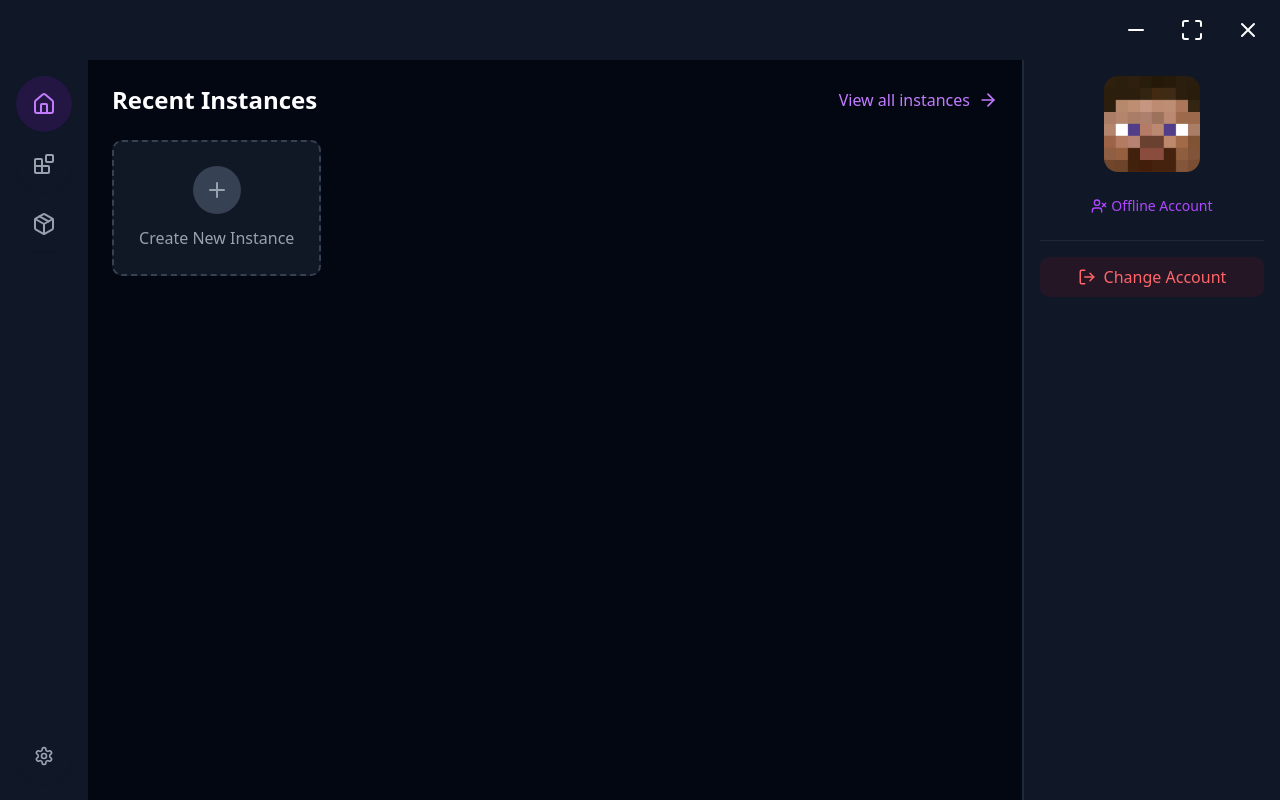
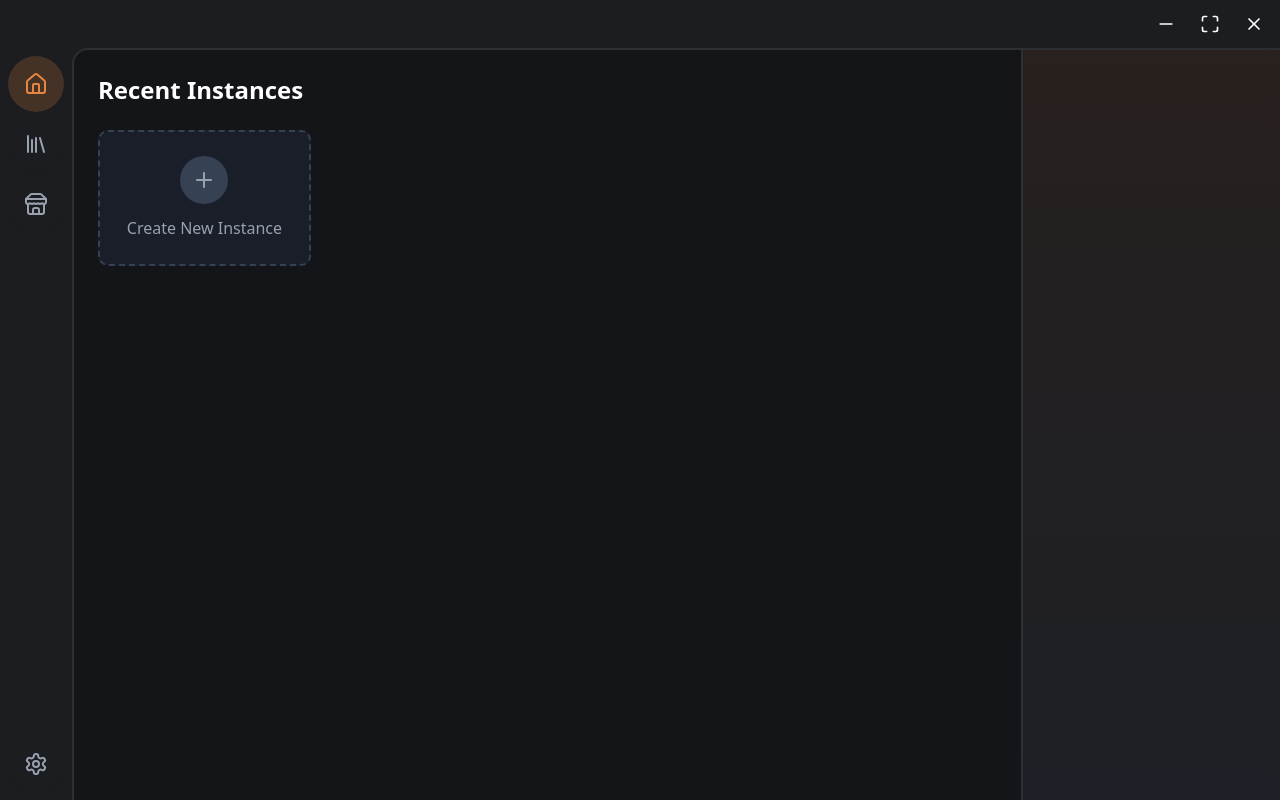
Before and after one commit to SynthLauncher/SynthLauncher, a React (Vite) app in the folder crates/sl-frontend/: page / in a window 1280 px wide. Built offline with nearby package versions, Linux system fonts and the light colour scheme.

Commit message:
Changing color scheme

```diff
--- a/crates/sl-frontend/src/App.tsx
+++ b/crates/sl-frontend/src/App.tsx
@@ -32,13 +32,13 @@ function App() {
   };
 
   return (
-    <div className="flex flex-col h-screen bg-gray-950 text-white overflow-hidden">
+    <div className="flex flex-col h-screen bg-[#1B1D21] overflow-hidden">
       <Navbar />
 
       <div className="flex h-full overflow-hidden">
         <Sidebar activeTab={activeTab} setActiveTab={setActiveTab} />
 
-        <div className="flex w-full overflow-auto">
+        <div className="flex w-full bg-[#141518] rounded-tl-2xl border-t-2 border-l-2 border-[#2D2F32]">
           <div className="w-full">{renderContent()}</div>
           <ProfileSidebar />
         </div>
--- a/crates/sl-frontend/src/components/layout/Navbar.tsx
+++ b/crates/sl-frontend/src/components/layout/Navbar.tsx
@@ -9,31 +9,31 @@ import {
 export const Navbar = () => {
   return (
     <nav
-      className="bg-gray-900 w-full flex h-15 justify-end items-center p-1"
+      className="bg-[#1B1D21] w-full flex h-12 justify-end items-center p-1"
       data-tauri-drag-region
     >
       <div className="flex">
         <Button
           variant="ghost"
           onClick={handleWindowMinimize}
-          className="group hover:bg-slate-500/20 rounded-full p-0 flex items-center justify-center w-14 h-14 transition-all duration-200"
+          className="group hover:bg-[#89C733] rounded-full p-0 flex items-center justify-center w-11 h-11 transition-all duration-300"
         >
-          <Minus className="text-white transition-all duration-200 transform group-hover:scale-105" />
+          <Minus className="text-white group-hover:text-black transition-all duration-300 transform group-hover:scale-105" />
         </Button>
-
+{/*hover:bg-slate-500/20 */}
         <Button
           variant="ghost"
           onClick={handleWinndowMaximize}
-          className="group hover:bg-slate-500/20 rounded-full p-0 flex items-center justify-center w-14 h-14 transition-all duration-200"
+          className="group hover:bg-[#FCB335] rounded-full p-0 flex items-center justify-center w-11 h-11 transition-all duration-300"
         >
-          <Maximize className="text-white transition-all duration-200 transform group-hover:scale-105" />
+          <Maximize className="text-white group-hover:text-black transition-all duration-300 transform group-hover:scale-105" />
         </Button>
         <Button
           variant="ghost"
           onClick={handleWindowClose}
-          className="group hover:bg-red-400 rounded-full p-0 flex items-center justify-center w-14 h-14 transition-all duration-200"
+          className="group hover:bg-red-400 rounded-full p-0 flex items-center justify-center w-11 h-11 transition-all duration-300"
         >
-          <X className="text-white group-hover:text-black transition-all duration-200 transform group-hover:scale-105" />
+          <X className="text-white group-hover:text-black transition-all duration-300 transform group-hover:scale-105" />
         </Button>
       </div>
     </nav>
--- a/crates/sl-frontend/src/components/layout/ProfileSidebar.tsx
+++ b/crates/sl-frontend/src/components/layout/ProfileSidebar.tsx
@@ -1,5 +1,4 @@
 import React, { useEffect, useState } from "react";
-import { Crown, LogOut, UserX } from "lucide-react";
 import { PlayerProfile } from "@/lib/types/profiles";
 import { getCurrentProfile } from "@/lib/commands/profiles";
 
@@ -11,48 +10,8 @@ const ProfileSidebar: React.FC = () => {
   }, []);
 
   return (
-    <div className="w-80 bg-gray-900 border-l-2 border-gray-800 p-4 overflow-y-auto">
-      <div className="space-y-6">
-        <div className="text-center">
-          <div className="relative w-24 h-24 mx-auto mb-4">
-            <div className="w-full h-full rounded-xl overflow-hidden">
-              <img
-                src="/steve.png"
-                alt="Profile"
-                className="w-full h-full object-cover"
-              />
-            </div>
-            {/* <button className="absolute bottom-0 right-0 bg-gray-800 hover:bg-gray-700 text-white p-1.5 rounded-lg transition-colors">
-              <Edit2 size={14} />
-            </button> */}
-          </div>
+    <div className="w-80 bg-gradient-to-b from-[#EC8E4F]/10 to-[#1D2026] border-l-2 border-[#2D2F32] p-4 overflow-y-auto">
 
-          <div className="mb-2">
-            <div className="flex items-center justify-center gap-2">
-              <h3 className="text-white font-semibold">{profile?.data.name}</h3>
-            </div>
-          </div>
-
-          {profile?.premium ? (
-            <div className="text-yellow-300 flex items-center justify-center gap-1">
-              <Crown size={16} />
-              <span className="text-sm">Premium Account</span>
-            </div>
-          ) : (
-            <div className="text-purple-500 flex items-center justify-center gap-1">
-              <UserX size={16} />
-              <span className="text-sm">Offline Account</span>
-            </div>
-          )}
-        </div>
-
-        <div className="pt-4 border-t border-gray-800">
-          <button className="w-full bg-red-600/10 hover:bg-red-600/20 text-red-400 rounded-lg px-4 py-2 flex items-center justify-center gap-2 transition-colors">
-            <LogOut size={18} />
-            <span>Change Account</span>
-          </button>
-        </div>
-      </div>
     </div>
   );
 };
--- a/crates/sl-frontend/src/components/layout/Sidebar.tsx
+++ b/crates/sl-frontend/src/components/layout/Sidebar.tsx
@@ -1,5 +1,5 @@
 import React from "react";
-import { Home, Blocks, Package, Settings } from "lucide-react";
+import { Home, Settings, Library, Store } from "lucide-react";
 import { Button } from "../ui/button";
 
 type NavItemProps = {
@@ -14,7 +14,7 @@ const NavItem: React.FC<NavItemProps> = ({ icon, active, onClick }) => {
     <Button
       className={`flex items-center gap-3 px-4 py-3 rounded-full cursor-pointer transition-colors ${
         active
-          ? "bg-purple-800/20 text-purple-400 hover:bg-purple-800/30"
+          ? "bg-[#E78641]/20 text-[#E78641] hover:bg-[#E8A04E]/30"
           : "bg-transparent text-gray-400 hover:bg-gray-800/50 hover:text-gray-200"
       }`}
       size="icon"
@@ -33,16 +33,16 @@ type SidebarProps = {
 const Sidebar: React.FC<SidebarProps> = ({ activeTab, setActiveTab }) => {
   const navItems1 = [
     { id: "home", label: "Home", icon: <Home size={24} /> },
-    { id: "instances", label: "Instances", icon: <Blocks size={24} /> },
-    { id: "store", label: "Store", icon: <Package size={24} /> },
+    { id: "instances", label: "Instances", icon: <Library size={24} /> },
+    { id: "store", label: "Store", icon: <Store size={24} /> },
   ];
 
   const navItems2 = [
-    { id: "settings", label: "Settings", icon: <Settings size={20} /> },
+    { id: "settings", label: "Settings", icon: <Settings size={24} /> },
   ];
 
   return (
-    <div className="bg-gray-900 h-full p-4 flex flex-col items-center justify-between">
+    <div className="bg-[#1B1D21] h-full p-2 flex flex-col items-center justify-between">
       <div className="flex flex-col gap-1">
         {navItems1.map((item) => (
           <NavItem
--- a/crates/sl-frontend/src/lib/commands/instances.ts
+++ b/crates/sl-frontend/src/lib/commands/instances.ts
@@ -0,0 +1,17 @@
+import { message } from "@tauri-apps/plugin-dialog";
+import { Instance } from "../types/instances";
+import { invoke } from "@tauri-apps/api/core";
+
+export const getInstances = async (
+  setInstances: (instances: Instance[]) => void
+) => {
+  try {
+    const instances: Instance[] = await invoke("get_instances");
+    setInstances(instances);
+  } catch (error) {
+    await message(`getInstances error: ${error}`, {
+      title: "SynthLauncher Error",
+      kind: "error",
+    });
+  }
+};
--- a/crates/sl-frontend/src/lib/types/instances.ts
+++ b/crates/sl-frontend/src/lib/types/instances.ts
@@ -12,8 +12,8 @@ enum InstanceType {
 };
 
 interface InstanceGameInfo {
-  version: string;
-  release_time: string;
+  id: string;
+  releaseTime: string;
   type: VersionType;
 };
 
--- a/crates/sl-frontend/src/pages/HomePage.tsx
+++ b/crates/sl-frontend/src/pages/HomePage.tsx
@@ -11,10 +11,6 @@ const HomePage: React.FC = () => {
       <div className="mb-8">
         <div className="flex items-center justify-between mb-6">
           <h2 className="text-white text-2xl font-bold">Recent Instances</h2>
-          <button className="text-purple-400 hover:text-purple-300 flex items-center gap-2 transition-colors cursor-pointer">
-            <span>View all instances</span>
-            <ArrowRight size={20} />
-          </button>
         </div>
 
         <div className="grid grid-cols-1 sm:grid-cols-2 lg:grid-cols-3 xl:grid-cols-4 gap-4">
--- a/crates/sl-frontend/src/pages/InstancesPage.tsx
+++ b/crates/sl-frontend/src/pages/InstancesPage.tsx
@@ -1,23 +1,28 @@
-import React from 'react';
-// import InstanceCard from '../components/InstanceCard';
-// import CreateInstanceDialog from '../components/CreateInstanceDialog';
-// import { createInstance, getInstances, loadInstances } from '@/lib/commands';
-// import { Instance } from '@/lib/types';
+import { InstanceCard } from "@/components/InstanceCard";
+import { getInstances } from "@/lib/commands/instances";
+import { Instance } from "@/lib/types/instances";
+import React, { useEffect, useState } from "react";
 
 const InstancesPage: React.FC = () => {
   // const [createDialogOpen, setCreateDialogOpen] = useState(false);
-  // const [instances, setInstances] = useState([] as Instance[])
+  const [instances, setInstances] = useState<Instance[]>([]);
 
-  // getInstances(setInstances);
+  useEffect(() => {
+    const fetchData = async () => {
+      await getInstances(setInstances);
+    };
+
+    fetchData();
+  }, []);
 
   return (
     <div className="p-6 w-full overflow-auto pb-20">
-      {/* <div className="grid grid-cols-1 sm:grid-cols-2 lg:grid-cols-3 xl:grid-cols-4 gap-4">
+      <div className="grid grid-cols-1 sm:grid-cols-2 lg:grid-cols-3 xl:grid-cols-4 gap-4">
         {instances.map((instance) => (
           <InstanceCard key={instance.name} {...instance} />
         ))}
 
-        <button
+        {/* <button
           onClick={() => {
             setCreateDialogOpen(true)
             loadInstances()
@@ -30,10 +35,10 @@ const InstancesPage: React.FC = () => {
             </div>
             <p className="text-gray-400 group-hover:text-emerald-400 text-center font-medium transition-colors">Create New Instance</p>
           </div>
-        </button>
+        </button> */}
       </div>
-
-      <CreateInstanceDialog onOpenChange={setCreateDialogOpen} open={createDialogOpen} onCreate={createInstance} /> */}
+{/*
+      <CreateInstanceDialog onOpenChange={setCreateDialogOpen} open={createDialogOpen} onCreate={createInstance} />  */}
     </div>
   );
 };
```
Also changed, not shown: crates/sl-frontend/src/components/InstanceCard.tsx (+21 -72 lines), 1 other file (tests, documents, lock files or other folders).
